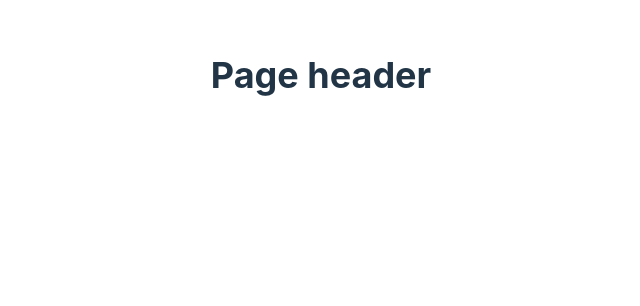
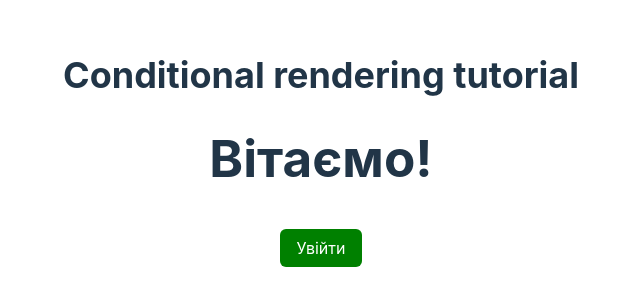
Before and after one commit to burlai/simple-frontend-react-start, a React (Vite) app: page / in a window 1280 px wide. Shown: the top 306 px of the page, without its empty margins (319-959 px from the left). Built offline with nearby package versions, Linux system fonts and the light colour scheme.

Commit message:
conditional rendering demo code ready

```diff
--- a/src/App.tsx
+++ b/src/App.tsx
@@ -1,9 +1,12 @@
 import "./App.css";
+import LoginControl from "./components/UserLoginControl";
 
 function App() {
   return (
     <>
-      <h1 className="page-header">Page header</h1>
+      <h1 className="page-header">Conditional rendering tutorial</h1>
+
+      <LoginControl />
     </>
   );
 }
--- /dev/null
+++ b/src/components/Greeting.tsx
@@ -0,0 +1,9 @@
+interface GreetingProps {
+  isLoggedIn: boolean;
+}
+
+const Greeting: React.FC<GreetingProps> = ({ isLoggedIn }) => {
+  return <h1>{isLoggedIn ? "Вітаємо!" : "Увійдіть у систему"}</h1>;
+};
+
+export default Greeting;
--- /dev/null
+++ b/src/components/LoginButton.tsx
@@ -0,0 +1,15 @@
+import { ButtonProps } from "./LogoutButton";
+
+const LoginButton: React.FC<ButtonProps> = ({ onClick }) => {
+  return (
+    <button
+      className="button"
+      style={{ backgroundColor: "green", color: "white" }}
+      onClick={onClick}
+    >
+      Увійти
+    </button>
+  );
+};
+
+export default LoginButton;
--- /dev/null
+++ b/src/components/LogoutButton.tsx
@@ -0,0 +1,16 @@
+export interface ButtonProps {
+  onClick: () => void;
+}
+
+const LogoutButton: React.FC<ButtonProps> = ({ onClick }) => {
+  return (
+    <button
+      style={{ backgroundColor: "red", color: "white" }}
+      onClick={onClick}
+    >
+      Вийти
+    </button>
+  );
+};
+
+export default LogoutButton;
--- /dev/null
+++ b/src/components/UserLoginControl.tsx
@@ -0,0 +1,57 @@
+import React, { useState } from "react";
+
+import Greeting from "./Greeting";
+import LogoutButton from "./LogoutButton";
+import LoginButton from "./LoginButton";
+
+const UserLoginControl: React.FC = () => {
+  const [isLoggedIn, setIsLoggedIn] = useState(false);
+
+  // start with this form of syntax
+  if (isLoggedIn) {
+    return (
+      <>
+        <Greeting isLoggedIn={false} />
+        <LogoutButton
+          onClick={() => {
+            setIsLoggedIn(false);
+          }}
+        />
+      </>
+    );
+  } else {
+    return (
+      <>
+        <Greeting isLoggedIn={true} />
+        <LoginButton
+          onClick={() => {
+            setIsLoggedIn(true);
+          }}
+        />
+      </>
+    );
+  }
+
+  // Then refactor it to this one:
+  return (
+    <div>
+      <h2>Ternary operator syntax</h2>
+      <Greeting isLoggedIn={isLoggedIn} />
+      {isLoggedIn ? (
+        <LogoutButton
+          onClick={() => {
+            setIsLoggedIn(false);
+          }}
+        />
+      ) : (
+        <LoginButton
+          onClick={() => {
+            setIsLoggedIn(true);
+          }}
+        />
+      )}
+    </div>
+  );
+};
+
+export default UserLoginControl;
```
